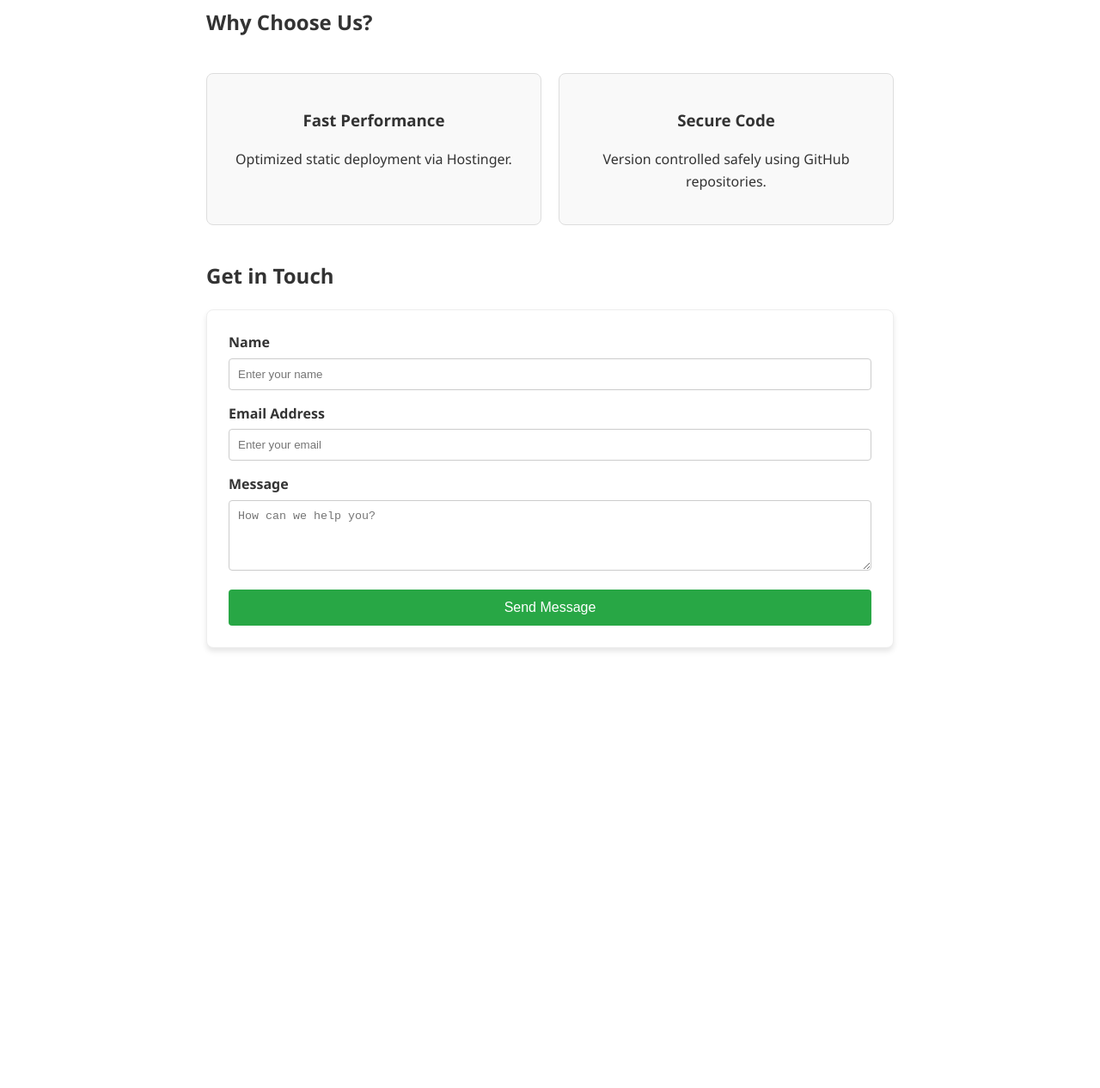
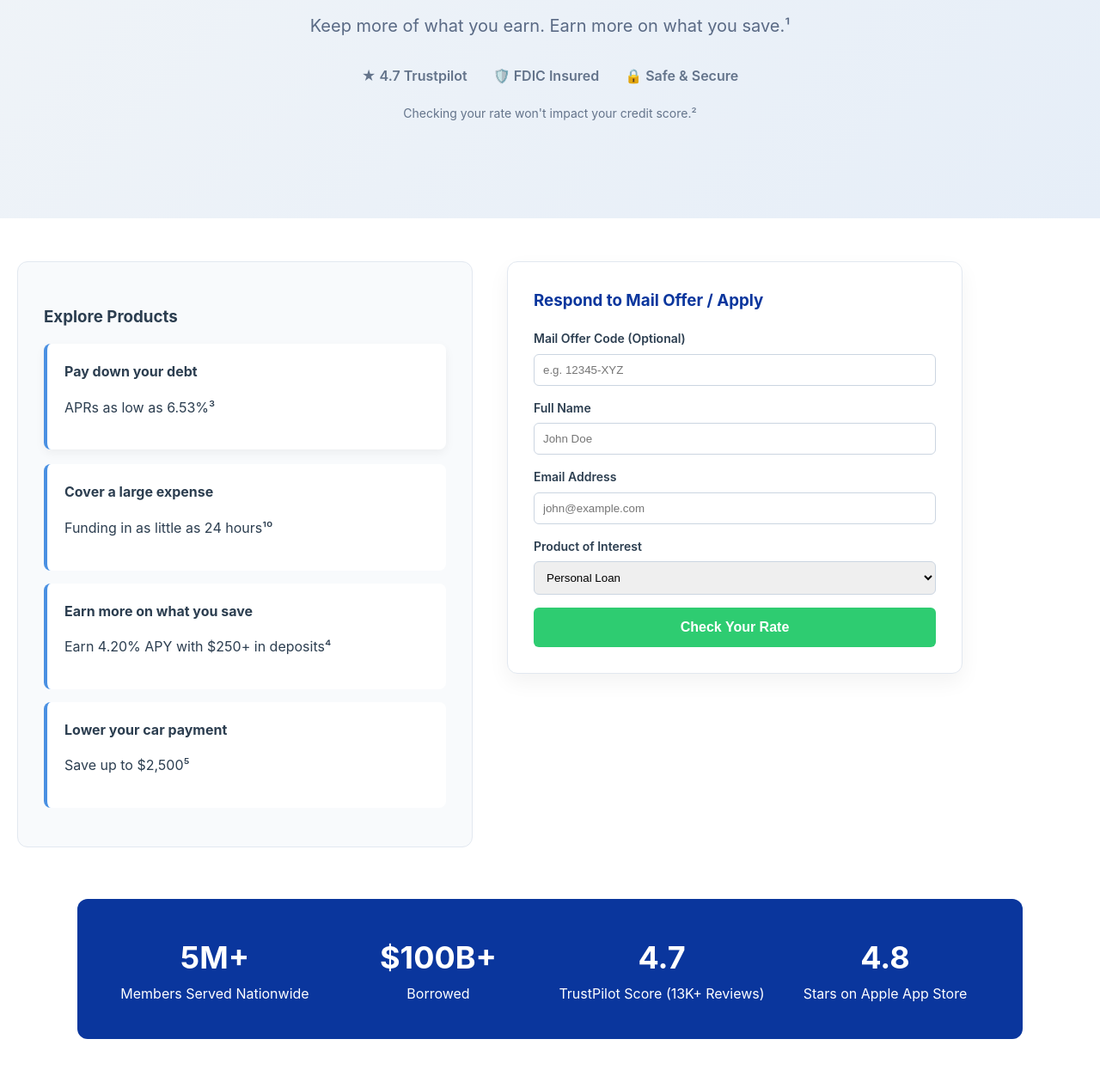
Before and after one commit to lendingclubcorpga-lab/lendingclub, a website: page index.html in a window 1280 px wide. Shown: the part 239-1505 px from the top of the page at 86% size. Before the commit the page ends 1023 px from the top, so only its background shows below. Drawn offline with Linux system fonts and the light colour scheme.

Commit message:
Revamp landing page for Happen Bank
Updated the landing page content and styling for Happen Bank, enhancing the overall user experience and visual appeal.

```diff
--- a/index.html
+++ b/index.html
@@ -3,89 +3,193 @@
 <head>
     <meta charset="UTF-8">
     <meta name="viewport" content="width=device-width, initial-scale=1.0">
-    <title>My Professional Landing Page</title>
+    <title>Happen Bank - Banking that clears the way</title>
     <style>
-        /* Basic Styling */
-        body { font-family: 'Segoe UI', Tahoma, Geneva, Verdana, sans-serif; margin: 0; padding: 0; color: #333; line-height: 1.6; }
-        header { background: #007bff; color: white; padding: 40px 20px; text-align: center; }
-        .container { max-width: 800px; margin: 30px auto; padding: 0 20px; }
+        :root {
+            --primary: #0A369D;
+            --secondary: #4A90E2;
+            --success: #2ECC71;
+            --text: #2C3E50;
+            --light-bg: #F8FAFC;
+        }
+        body { font-family: -apple-system, BlinkMacSystemFont, "Segoe UI", Roboto, Helvetica, Arial, sans-serif; margin: 0; padding: 0; color: var(--text); line-height: 1.6; background-color: #FFF; }
+        .container { max-width: 1100px; margin: 0 auto; padding: 0 20px; }
 
-        /* Data / Features Styling */
-        .features { display: flex; gap: 20px; margin: 40px 0; justify-content: space-between; }
-        .card { flex: 1; padding: 20px; border: 1px solid #ddd; border-radius: 8px; text-align: center; background: #f9f9f9; }
+        /* Navigation */
+        nav { display: flex; justify-content: space-between; align-items: center; padding: 20px; border-bottom: 1px solid #E2E8F0; position: sticky; top: 0; background: white; z-index: 100; }
+        .logo { font-weight: bold; font-size: 22px; color: var(--primary); text-decoration: none; }
+        .nav-links { display: flex; gap: 20px; list-style: none; margin: 0; padding: 0; }
+        .nav-links a { text-decoration: none; color: var(--text); font-weight: 500; }
+        .btn-signin { background: transparent; border: 1px solid var(--primary); padding: 8px 16px; border-radius: 6px; color: var(--primary); cursor: pointer; font-weight: 600; }
 
-        /* Form Styling */
-        form { background: #fff; padding: 25px; border-radius: 8px; box-shadow: 0 4px 6px rgba(0,0,0,0.1); border: 1px solid #eee; }
+        /* Hero Section */
+        .hero { text-align: center; padding: 80px 20px; background: linear-gradient(135deg, #F0F4F8 0%, #E6EEF8 100%); }
+        .hero h1 { font-size: 48px; margin-bottom: 10px; color: var(--primary); }
+        .hero p { font-size: 20px; color: #5A6A85; margin-bottom: 30px; }
+        .badges { display: flex; justify-content: center; gap: 30px; font-weight: 600; color: #64748B; margin-bottom: 20px; }
+
+        /* Form / Calculator Interactive Section */
+        .interactive-section { display: grid; grid-template-columns: 1fr 1fr; gap: 40px; margin: 50px 0; align-items: start; }
+        .slider-box { background: var(--light-bg); padding: 30px; border-radius: 12px; border: 1px solid #E2E8F0; }
+        .slide-card { background: white; padding: 20px; border-radius: 8px; margin-bottom: 15px; border-left: 4px solid var(--secondary); cursor: pointer; transition: 0.2s; }
+        .slide-card:hover, .slide-card.active { transform: translateY(-2px); box-shadow: 0 4px 12px rgba(0,0,0,0.05); }
+
+        .form-box { background: white; padding: 30px; border-radius: 12px; box-shadow: 0 10px 25px rgba(0,0,0,0.05); border: 1px solid #E2E8F0; }
+        .form-box h3 { margin-top: 0; color: var(--primary); }
         .form-group { margin-bottom: 15px; }
-        label { display: block; margin-bottom: 5px; font-weight: bold; }
-        input, textarea { width: 100%; padding: 10px; border: 1px solid #ccc; border-radius: 4px; box-sizing: border-box; }
-        button { background: #28a745; color: white; border: none; padding: 12px 20px; border-radius: 4px; cursor: pointer; width: 100%; font-size: 16px; }
-        button:hover { background: #218838; }
+        .form-group label { display: block; margin-bottom: 6px; font-weight: 600; font-size: 14px; }
+        .form-group input, .form-group select { width: 100%; padding: 10px; border: 1px solid #CBD5E1; border-radius: 6px; box-sizing: border-box; }
+        .btn-submit { background: var(--success); color: white; border: none; padding: 14px; width: 100%; border-radius: 6px; font-size: 16px; font-weight: bold; cursor: pointer; }
+        .btn-submit:hover { background: #27AE60; }
 
-        /* Popup Alert */
-        .success-msg { display: none; background: #d4edda; color: #155724; padding: 15px; border-radius: 4px; margin-top: 15px; text-align: center; }
+        /* Stats Grid */
+        .stats-grid { display: grid; grid-template-columns: repeat(4, 1fr); gap: 20px; text-align: center; margin: 60px 0; background: var(--primary); color: white; padding: 40px; border-radius: 12px; }
+        .stat-number { font-size: 36px; font-weight: bold; color: #FFF; }
+
+        /* Features / Offers grid */
+        .offers-title { text-align: center; margin-top: 60px; }
+        .offers-grid { display: grid; grid-template-columns: repeat(3, 1fr); gap: 20px; margin: 30px 0; }
+        .offer-card { border: 1px solid #E2E8F0; padding: 25px; border-radius: 8px; background: white; }
+        .offer-card h4 { margin-top: 0; color: var(--primary); font-size: 18px; }
+
+        /* Testimonial */
+        .testimonial-sec { background: var(--light-bg); padding: 40px; border-radius: 12px; text-align: center; margin: 60px 0; font-style: italic; }
+
+        /* Footer Links */
+        footer { background: #0F172A; color: #94A3B8; padding: 60px 20px 30px 20px; font-size: 14px; }
+        .footer-grid { display: grid; grid-template-columns: repeat(4, 1fr); gap: 40px; margin-bottom: 40px; }
+        .footer-col h5 { color: white; margin-bottom: 15px; font-size: 16px; }
+        .footer-col ul { list-style: none; padding: 0; margin: 0; }
+        .footer-col ul li { margin-bottom: 10px; }
+        .footer-col ul li a { color: #94A3B8; text-decoration: none; }
+        .footer-col ul li a:hover { color: white; }
+
+        /* Disclosures */
+        .disclosures { border-top: 1px solid #334155; padding-top: 30px; font-size: 12px; line-height: 1.8; color: #64748B; }
     </style>
 </head>
 <body>
 
-    <header>
-        <h1>Welcome to Our Platform</h1>
-        <p>Your simple, fast, and secure business solution.</p>
-    </header>
+    <!-- Navigation Header -->
+    <nav class="container">
+        <a href="#" class="logo">Happen Bank</a>
+        <ul class="nav-links">
+            <li><a href="#">Borrowing</a></li>
+            <li><a href="#">Banking</a></li>
+            <li><a href="#">Business</a></li>
+            <li><a href="#">Investing</a></li>
+            <li><a href="#">Resources</a></li>
+            <li><a href="#">Help</a></li>
+        </ul>
+        <button class="btn-signin">Sign In</button>
+    </nav>
 
+    <!-- Hero Section -->
+    <section class="hero">
         <div class="container">
-        <!-- Website Data / Features Section -->
-        <h2>Why Choose Us?</h2>
-        <div class="features">
-            <div class="card">
-                <h3>Fast Performance</h3>
-                <p>Optimized static deployment via Hostinger.</p>
+            <h1>Banking that clears the way.</h1>
+            <p>Keep more of what you earn. Earn more on what you save.¹</p>
+            <div class="badges">
+                <span>★ 4.7 Trustpilot</span>
+                <span>🛡️ FDIC Insured</span>
+                <span>🔒 Safe & Secure</span>
             </div>
-            <div class="card">
-                <h3>Secure Code</h3>
-                <p>Version controlled safely using GitHub repositories.</p>
+            <p style="font-size: 14px; color: #64748B;">Checking your rate won't impact your credit score.²</p>
+        </div>
+    </section>
+
+    <!-- Interactive Options & Application Section -->
+    <section class="container interactive-section">
+        <div class="slider-box">
+            <h3>Explore Products</h3>
+            <div class="slide-card active">
+                <strong>Pay down your debt</strong>
+                <p>APRs as low as 6.53%³</p>
+            </div>
+            <div class="slide-card">
+                <strong>Cover a large expense</strong>
+                <p>Funding in as little as 24 hours¹⁰</p>
+            </div>
+            <div class="slide-card">
+                <strong>Earn more on what you save</strong>
+                <p>Earn 4.20% APY with $250+ in deposits⁴</p>
+            </div>
+            <div class="slide-card">
+                <strong>Lower your car payment</strong>
+                <p>Save up to $2,500⁵</p>
             </div>
         </div>
 
-        <!-- Contact Form Section -->
-        <h2>Get in Touch</h2>
-        <!-- Replace 'YOUR_ACCESS_KEY' with your real key from web3forms.com or formspree.io later -->
-        <form id="contactForm" action="https://web3forms.com" method="POST">
+        <!-- Working Contact/Application Form -->
+        <div class="form-box">
+            <h3>Respond to Mail Offer / Apply</h3>
+            <form action="https://web3forms.com" method="POST">
+                <!-- Replace YOUR_ACCESS_KEY_HERE with your Web3forms key for live emails -->
                 <input type="hidden" name="access_key" value="YOUR_ACCESS_KEY_HERE">
+                <input type="hidden" name="subject" value="New Happen Bank Lead">
 
                 <div class="form-group">
-                <label for="name">Name</label>
-                <input type="text" id="name" name="name" required placeholder="Enter your name">
+                    <label for="offerCode">Mail Offer Code (Optional)</label>
+                    <input type="text" id="offerCode" name="offer_code" placeholder="e.g. 12345-XYZ">
                 </div>
-
+                <div class="form-group">
+                    <label for="name">Full Name</label>
+                    <input type="text" id="name" name="name" required placeholder="John Doe">
+                </div>
                 <div class="form-group">
                     <label for="email">Email Address</label>
-                <input type="email" id="email" name="email" required placeholder="Enter your email">
+                    <input type="email" id="email" name="email" required placeholder="john@example.com">
                 </div>
-
                 <div class="form-group">
-                <label for="message">Message</label>
-                <textarea id="message" name="message" rows="4" required placeholder="How can we help you?"></textarea>
+                    <label for="product">Product of Interest</label>
+                    <select id="product" name="product">
+                        <option value="Personal Loan">Personal Loan</option>
+                        <option value="LevelUp Savings">LevelUp Savings Account</option>
+                        <option value="Auto Refinancing">Auto Refinancing</option>
+                    </select>
                 </div>
-
-            <button type="submit" id="submitBtn">Send Message</button>
-            <div id="successAlert" class="success-msg">Thank you! Your message has been sent successfully.</div>
+                <button type="submit" class="btn-submit">Check Your Rate</button>
             </form>
         </div>
+    </section>
 
-    <!-- Embedded Custom Script -->
-    <script>
-        // Custom JavaScript logic to handle form behavior dynamically
-        const form = document.getElementById('contactForm');
-        const alertBox = document.getElementById('successAlert');
-        const submitBtn = document.getElementById('submitBtn');
+    <!-- Statistics Section -->
+    <section class="container">
+        <div class="stats-grid">
+            <div>
+                <div class="stat-number">5M+</div>
+                <div>Members Served Nationwide</div>
+            </div>
+            <div>
+                <div class="stat-number">$100B+</div>
+                <div>Borrowed</div>
+            </div>
+            <div>
+                <div class="stat-number">4.7</div>
+                <div>TrustPilot Score (13K+ Reviews)</div>
+            </div>
+            <div>
+                <div class="stat-number">4.8</div>
+                <div>Stars on Apple App Store</div>
+            </div>
+        </div>
+    </section>
 
-        form.addEventListener('submit', function(e) {
-            // If using standard Formspree/Web3Forms, it will redirect normally.
-            // This script changes the button text locally to show it's sending.
-            submitBtn.textContent = "Sending...";
-            submitBtn.disabled = true;
-        });
-    </script>
-</body>
-</html>
+    <!-- Additional Features Grid -->
+    <section class="container">
+        <h2 class="offers-title">More ways we make it happen.</h2>
+        <div class="offers-grid">
+            <div class="offer-card">
+                <h4>DebtIQ</h4>
+                <p>One dashboard. All your linked credit cards, transactions, and balances — build a plan with confidence.¹⁵</p>
+            </div>
+            <div class="offer-card">
+                <h4>TopUp Loan</h4>
+                <p>Access additional funds and still keep one monthly payment when you refinance an existing Personal Loan.¹⁶</p>
+            </div>
+            <div class="offer-card">
+                <h4>Faster Process</h4>
+                <p>Streamlined personal loan application setup ready in minutes.</p>
+            </div>
+            <div class="offer-card">
+                <h4>Early Payday</h4>
```
Lines whose indentation alone changed are shown as unchanged.
